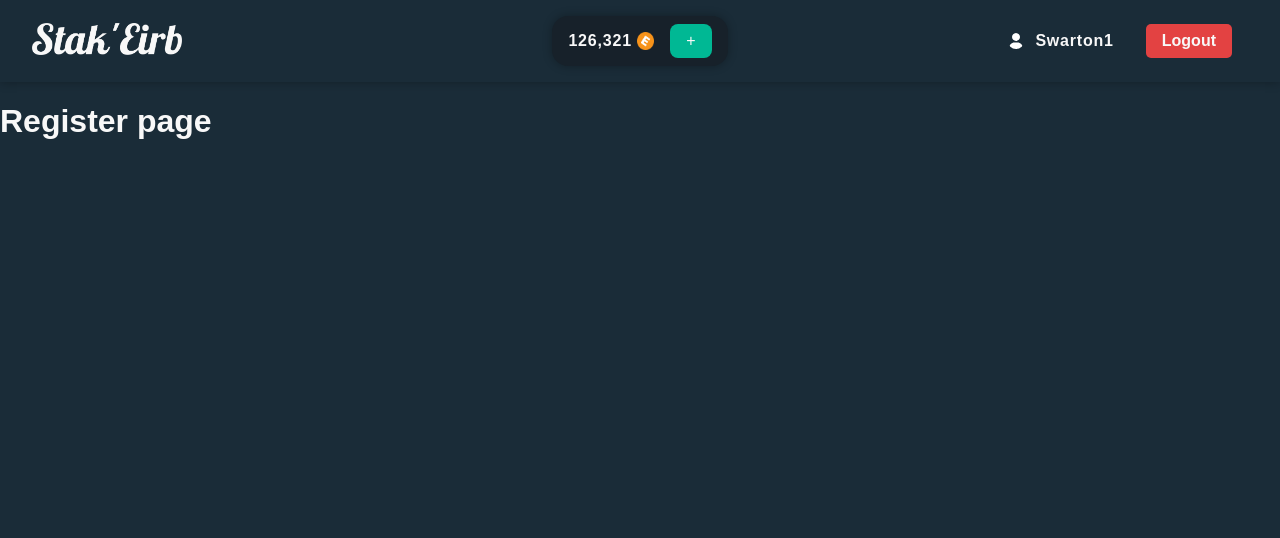
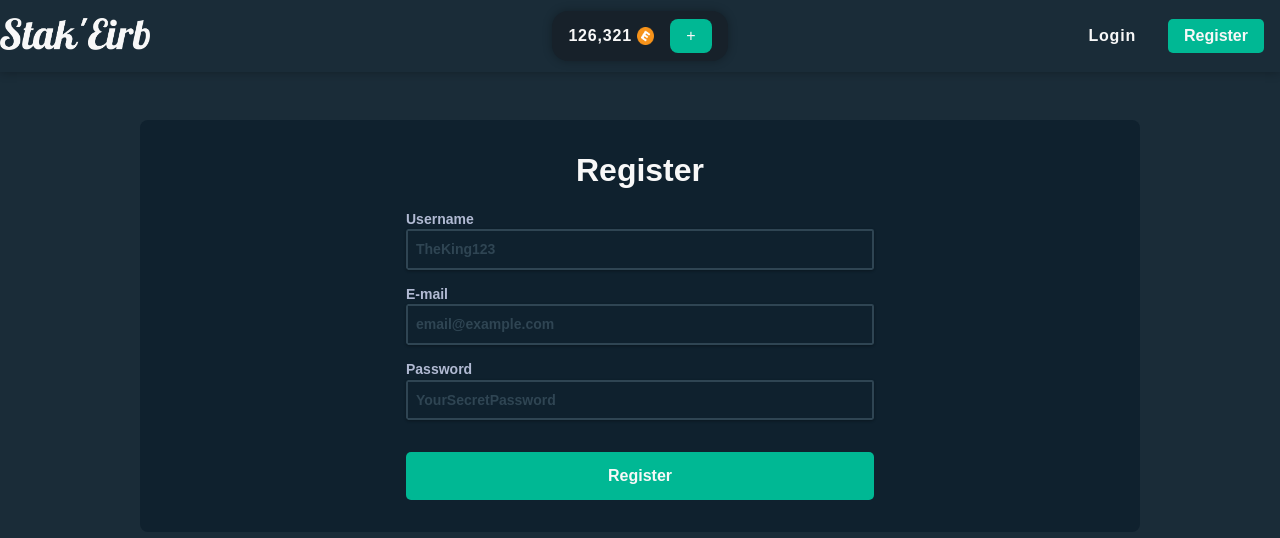
Before and after one commit to imjxlian/stakeirb, a Vue app in the folder stakeirb-front/: page /register in a window 1280 px wide. Shown: the top 538 px of the page. Built offline with nearby package versions, Linux system fonts and the light colour scheme; a web font is replaced by a local one.

Commit message:
✨ Add login & register page

```diff
--- a/stakeirb-front/src/components/NavBar.vue
+++ b/stakeirb-front/src/components/NavBar.vue
@@ -23,7 +23,7 @@
         <button class="button success bg-primary-green color-primary-light deposit">+</button>
       </div>
 
-      <div class="flex flex-row right-menu">
+      <div v-if="isLoggedIn" class="flex flex-row right-menu">
         <a class="color-primary-light text-deco-none" href="/profile">
           <div class="flex flex-row username-container">
             <img
@@ -47,12 +47,33 @@
           />
         </a>
       </div>
+
+      <div v-else class="flex flex-row right-menu">
+        <a href="/login" class="login-text">
+          <span>Login</span>
+        </a>
+        <a href="/register">
+          <InputButton
+            :value="'Register'"
+            :type="'success'"
+            :disabled="false"
+            :action="
+              () => {
+                console.log('Logout')
+              }
+            "
+          />
+        </a>
+      </div>
     </div>
   </header>
 </template>
 
 <script setup>
+import { ref } from 'vue'
 import InputButton from './inputs/InputButton.vue'
+
+let isLoggedIn = ref(false)
 </script>
 
 <style scoped>
@@ -65,7 +86,7 @@ import InputButton from './inputs/InputButton.vue'
 
 .nav-container {
   grid-template-columns: 1fr auto 1fr;
-  padding: 1rem 2rem;
+  padding: 0.7rem 0;
   gap: 3rem;
 }
 
@@ -133,4 +154,11 @@ import InputButton from './inputs/InputButton.vue'
   border-radius: 50%;
   aspect-ratio: 1/1;
 }
+
+.login-text {
+  font-size: 1rem;
+  font-weight: bold;
+  color: var(--color-text-light);
+  text-decoration: none;
+}
 </style>
--- /dev/null
+++ b/stakeirb-front/src/components/inputs/InputText.vue
@@ -0,0 +1,152 @@
+<template>
+  <div class="comp-container">
+    <span class="label" v-if="label">{{ label }}</span>
+    <div class="input-container">
+      <div class="input-inner" :class="{ disabled: disabled }">
+        <input
+          :type="type || 'text'"
+          :value="value || ''"
+          :placeholder="placeholder"
+          :disabled="disabled"
+        />
+        <img v-if="imageSrc" :src="imageSrc" alt="Button Icon" />
+      </div>
+
+      <div class="actions-container" v-if="actions">
+        <div class="actions-inner" v-for="(action, index) in actions" :key="action.value">
+          <input type="button" class="action" :value="action.value" @click="action.action" />
+          <div class="divider" v-if="index < actions.length - 1"></div>
+        </div>
+      </div>
+    </div>
+  </div>
+</template>
+
+<script setup>
+const { type, value, placeholder, disabled, label, imageSrc, actions } = defineProps([
+  'type',
+  'value',
+  'placeholder',
+  'disabled',
+  'label',
+  'imageSrc',
+  'actions'
+])
+</script>
+
+<style scoped>
+.comp-container {
+  display: flex;
+  flex-direction: column;
+  align-items: flex-start;
+  justify-content: center;
+  gap: 0.15rem;
+}
+
+.input-container {
+  display: flex;
+  align-items: stretch;
+  justify-content: space-between;
+  overflow: hidden;
+  border-radius: 0.15rem;
+  width: 100%;
+  box-shadow: var(--btn-shadow);
+}
+
+.input-inner {
+  overflow: hidden;
+  border: 0.15rem solid var(--grey-400);
+  border-radius: 0.15rem 0 0 0.15rem;
+  display: flex;
+  flex-direction: row;
+  justify-content: center;
+  flex-grow: 1;
+  background-color: var(--grey-700);
+}
+
+.input-inner:focus-within,
+.input-inner:hover {
+  border-color: var(--grey-300) !important;
+  outline: none;
+}
+
+input {
+  padding: 0.5rem 0.5rem;
+  padding-right: 0;
+  background-color: inherit;
+  font-family: 'Metropolis', sans-serif;
+  font-weight: 600;
+  font-size: 0.875rem;
+  width: 100%;
+  line-height: 1.3rem;
+  box-sizing: border-box;
+  outline: none;
+}
+
+/* Placeholder */
+input::placeholder {
+  color: var(--grey-400);
+  font-weight: 600;
+  font-size: 0.875rem;
+}
+
+input[type='submit'] {
+  text-align: left;
+  cursor: pointer;
+}
+
+.disabled {
+  background-color: var(--grey-400);
+  border-color: var(--grey-400);
+}
+
+img {
+  width: 1rem;
+  height: 1rem;
+  align-self: center;
+  padding: 0 0.5rem;
+  fill: aliceblue;
+  stroke: aliceblue;
+}
+
+.actions-container {
+  flex-wrap: nowrap;
+  display: flex;
+  flex-direction: row;
+  align-items: stretch;
+  justify-content: center;
+}
+
+.actions-inner {
+  display: flex;
+  align-items: stretch;
+  justify-content: center;
+  background-color: var(--grey-400);
+}
+
+.action {
+  background-color: var(--grey-400);
+  border: 0.15rem solid var(--grey-400);
+  padding: 0 1rem;
+  transition: all ease 0.2s;
+}
+
+.action:hover {
+  background-color: var(--grey-300);
+  border: 0.15rem solid var(--grey-300);
+  cursor: pointer;
+}
+
+.divider {
+  width: 3px;
+  height: 1.3rem;
+  background-color: var(--grey-700);
+  margin: auto;
+}
+
+.label {
+  font-size: 0.875rem;
+  font-weight: 600;
+  color: var(--grey-200);
+}
+</style>
--- a/stakeirb-front/src/pages/LoginView.vue
+++ b/stakeirb-front/src/pages/LoginView.vue
@@ -1,5 +1,70 @@
 <template>
-  <div>
-    <h1>Login page</h1>
+  <div class="container">
+    <div class="wrapper">
+      <div class="content">
+        <h1 class="login-title">Login</h1>
+        <form>
+          <InputText
+            class="mb"
+            :placeholder="placeholderUsername"
+            :value="username"
+            label="Username"
+            :disabled="false"
+            :actions="[]"
+          />
+          <InputText
+            class="mb"
+            :type="'password'"
+            :placeholder="placeholderPassword"
+            :value="password"
+            label="Password"
+            :disabled="false"
+            :actions="[]"
+          />
+          <InputButton class="submit-btn mt" :type="'success'" :value="'Login'" />
+        </form>
+      </div>
+    </div>
   </div>
 </template>
+
+<script setup>
+import InputButton from '../components/inputs/InputButton.vue'
+import InputText from '../components/inputs/InputText.vue'
+
+const placeholderUsername = 'TheKing123'
+const placeholderPassword = 'YourSecretPassword'
+let username = ''
+let password = ''
+</script>
+<style scoped>
+.wrapper {
+  width: 75%;
+  background-color: var(--grey-700);
+  padding: 2rem;
+  border-radius: 0.5rem;
+  text-align: center;
+}
+
+.content {
+  width: 50%;
+  margin: auto;
+}
+
+.login-title {
+  margin-top: 0;
+}
+
+.mb {
+  margin-bottom: 1rem;
+}
+
+.mt {
+  margin-top: 1rem;
+}
+
+.submit-btn {
+  width: 100%;
+  height: 3rem;
+}
+</style>
--- a/stakeirb-front/src/pages/RegisterView.vue
+++ b/stakeirb-front/src/pages/RegisterView.vue
@@ -1,5 +1,81 @@
 <template>
-  <div>
-    <h1>Register page</h1>
+  <div class="container">
+    <div class="wrapper">
+      <div class="content">
+        <h1 class="login-title">Register</h1>
+        <form>
+          <InputText
+            class="mb"
+            :placeholder="placeholderUsername"
+            :value="username"
+            label="Username"
+            :disabled="false"
+            :actions="[]"
+          />
+          <InputText
+            class="mb"
+            :type="'email'"
+            :placeholder="placeholderEmail"
+            :value="email"
+            label="E-mail"
+            :disabled="false"
+            :actions="[]"
+          />
+          <InputText
+            class="mb"
+            :type="'password'"
+            :placeholder="placeholderPassword"
+            :value="password"
+            label="Password"
+            :disabled="false"
+            :actions="[]"
+          />
+          <InputButton class="submit-btn mt" :type="'success'" :value="'Register'" />
+        </form>
+      </div>
+    </div>
   </div>
 </template>
+
+<script setup>
+import InputButton from '../components/inputs/InputButton.vue'
+import InputText from '../components/inputs/InputText.vue'
+
+const placeholderUsername = 'TheKing123'
+const placeholderEmail = 'email@example.com'
+const placeholderPassword = 'YourSecretPassword'
+let username = ''
+let email = ''
+let password = ''
+</script>
+<style scoped>
+.wrapper {
+  width: 75%;
+  background-color: var(--grey-700);
+  padding: 2rem;
+  border-radius: 0.5rem;
+  text-align: center;
+}
+
+.content {
+  width: 50%;
+  margin: auto;
+}
+
+.login-title {
+  margin-top: 0;
+}
+
+.mb {
+  margin-bottom: 1rem;
+}
+
+.mt {
+  margin-top: 1rem;
+}
+
+.submit-btn {
+  width: 100%;
+  height: 3rem;
+}
+</style>
```
Also changed, not shown: stakeirb-front/src/pages/ProfileView.vue (+19 -18 lines), stakeirb-front/src/components/CoinIcon.vue (line endings or trailing spaces).
